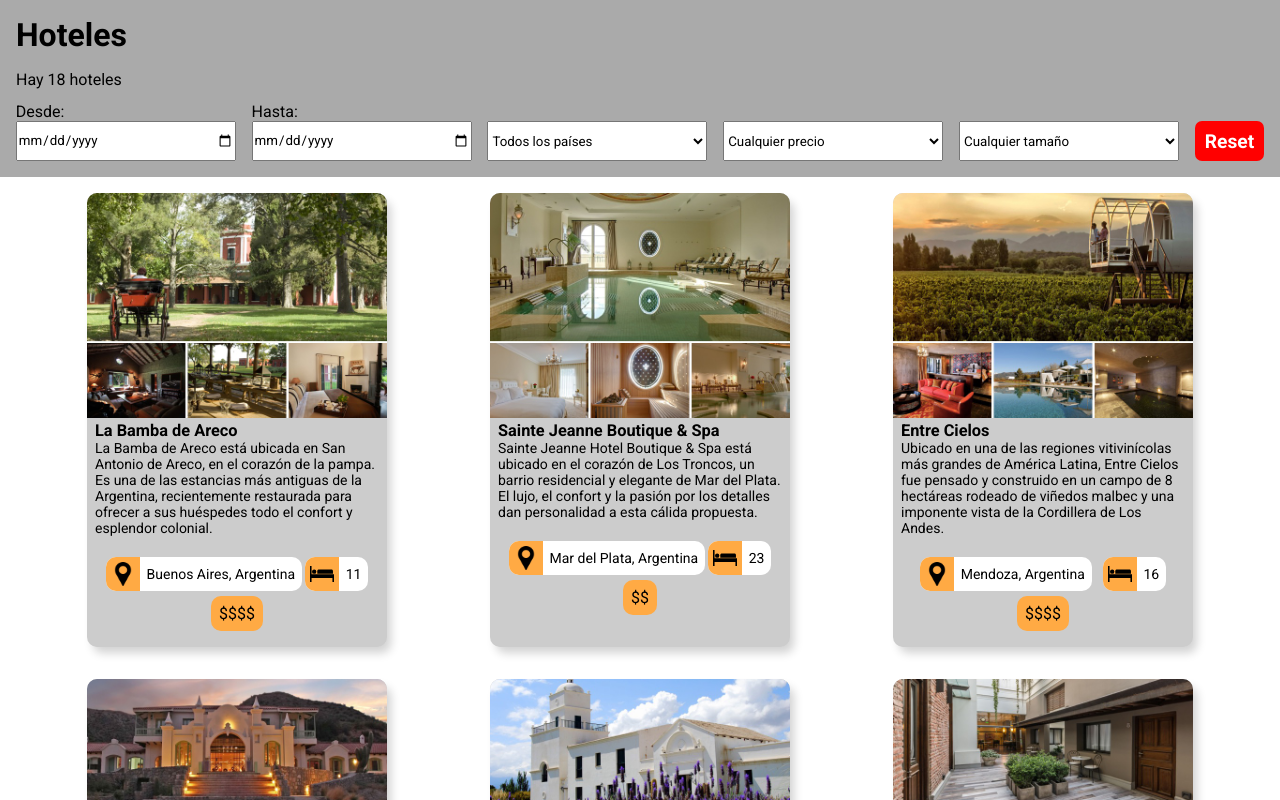
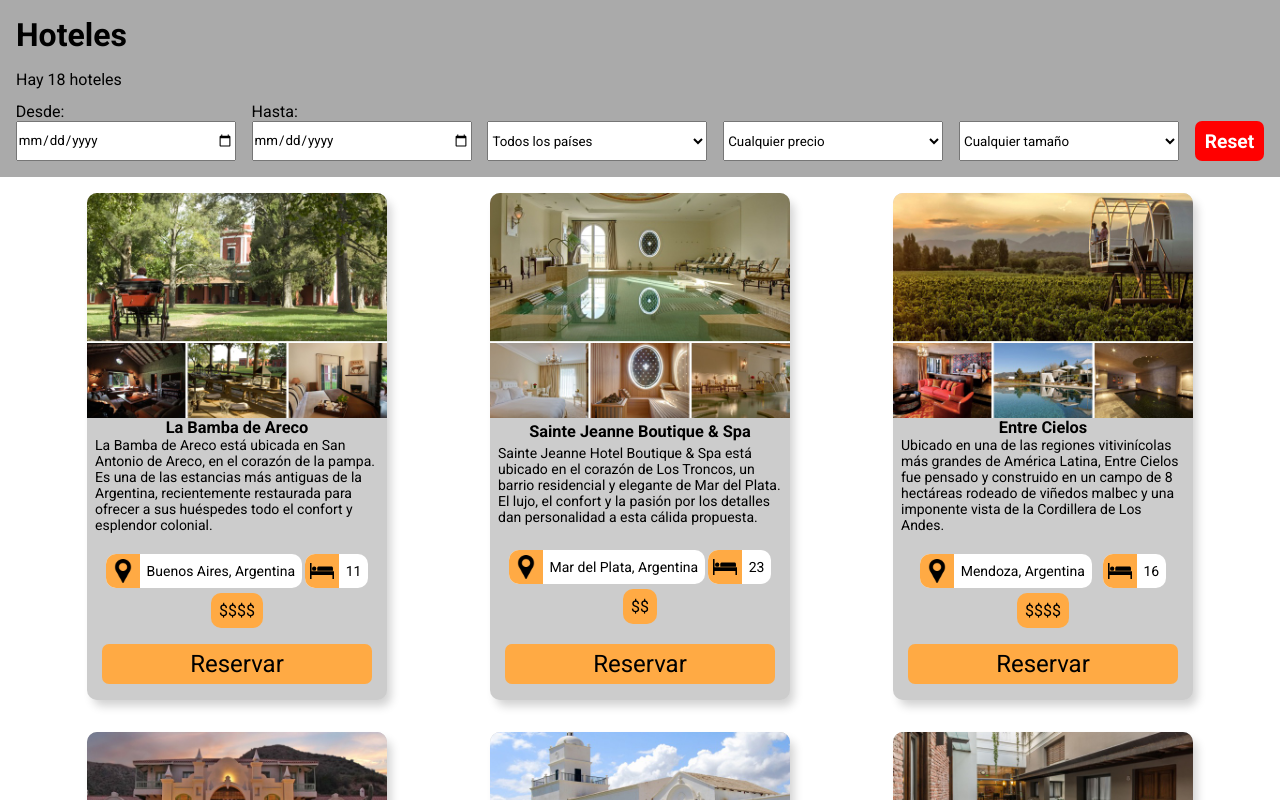
Before and after one commit to leoo1995/project-hotels, a React (Create React App) app: page / in a window 1280 px wide. Shown: the top 800 px of the page. Built offline with nearby package versions, Linux system fonts and the light colour scheme.

Commit message:
Reset button function

```diff
--- a/src/App.jsx
+++ b/src/App.jsx
@@ -32,9 +32,7 @@ const App = () => {
     );
     setInputDates(dateChanged);
   };
-  const changeCountry = value => setCountry({ value: value });
-  const changePrice = value => setPrice({ value: value });
-  const changeSize = value => setSize({ value: value });
+
   const resetFilters = () => {
     setSize(selectSize);
     setCountry(selectCountry);
@@ -64,15 +62,15 @@ const App = () => {
               <Date
                 key={d.id}
                 id={d.id}
-                value={d.value}
+                value={inputDates}
                 changeDate={changeDate}
               />
             </div>
           ))}
 
-          <SelectCountry value={country.value} changeCountry={changeCountry} />
-          <SelectPrice value={price.value} changePrice={changePrice} />
-          <SelectSize value={size.value} changeSize={changeSize} />
+          <SelectCountry value={[country, setCountry]} />
+          <SelectPrice value={[price, setPrice]} />
+          <SelectSize value={[size, setSize]} />
           <Reset resetFilters={resetFilters} />
         </div>
       </header>
--- a/src/components/Date.jsx
+++ b/src/components/Date.jsx
@@ -1,13 +1,18 @@
-import React, { useState } from "react";
+import React from "react";
 
 const Date = props => {
-  const [date, setDate] = useState("");
-
+  const dates = props.value;
+  let idDate = props.id;
   const handleChange = event => {
-    setDate(event.target.value);
     props.changeDate(props.id, event.target.value);
   };
-  return <input type="date" value={date} onChange={handleChange} />;
+  return (
+    <input
+      type="date"
+      value={dates[idDate - 1].value}
+      onChange={handleChange}
+    />
+  );
 };
 
 export default Date;
--- a/src/components/Hotel.jsx
+++ b/src/components/Hotel.jsx
@@ -8,6 +8,7 @@ const Hotel = props => {
       <h3>{props.name}</h3>
       <p>{props.description}</p>
       <HotelProperties {...props} />
+      <button className="btn-reserve">Reservar</button>
     </div>
   );
 };
--- a/src/components/Reset.jsx
+++ b/src/components/Reset.jsx
@@ -1,7 +1,9 @@
 import React from "react";
 import "../sass/Reset.scss";
 const Reset = props => {
-  const handleReset = () => props.resetFilters();
+  const handleReset = () => {
+    props.resetFilters();
+  };
   return (
     <button onClick={handleReset} className="btn reset">
       Reset
--- a/src/components/SelectCountry.jsx
+++ b/src/components/SelectCountry.jsx
@@ -1,14 +1,13 @@
-import React, { useState } from "react";
+import React from "react";
 import data from "../data.js";
 import setOptionsProperty from "../functions/setOptionsProperty.js";
 const SelectCountry = props => {
-  const [value, setValue] = useState("");
+  const [value, setValue] = props.value;
   const handleChange = event => {
-    setValue(event.target.value);
-    props.changeCountry(event.target.value);
+    setValue({ value: event.target.value });
   };
   return (
-    <select value={value} onChange={handleChange}>
+    <select value={value.value} onChange={handleChange}>
       <option value="">Todos los países</option>
       {setOptionsProperty("country", data).map(option => (
         <option key={option} value={option}>
--- a/src/components/SelectPrice.jsx
+++ b/src/components/SelectPrice.jsx
@@ -1,16 +1,16 @@
-import React, { useState } from "react";
+import React from "react";
 import setOptionsProperty from "../functions/setOptionsProperty.js";
 import data from "../data.js";
 import setPrice from "../functions/setPrice.js";
 const SelectPrice = props => {
-  const [value, setValue] = useState("");
+  const [value, setValue] = props.value;
   const handleChange = event => {
-    setValue(event.target.value);
-    props.changePrice(event.target.value);
+    setValue({ value: event.target.value });
+    // props.changePrice(event.target.value);
   };
 
   return (
-    <select value={value} onChange={handleChange}>
+    <select value={value.value} onChange={handleChange}>
       <option value="">Cualquier precio</option>
       {setOptionsProperty("price", data)
         .sort((a, b) => a - b)
--- a/src/components/SelectSize.jsx
+++ b/src/components/SelectSize.jsx
@@ -3,13 +3,12 @@ import data from "../data.js";
 import setOptionsProperty from "../functions/setOptionsProperty.js";
 import room from "../icons/bed.svg";
 const SelectSize = props => {
-  const [value, setValue] = useState("");
+  const [value, setValue] = props.value;
   const handleChange = event => {
-    setValue(event.target.value);
-    props.changeSize(event.target.value);
+    setValue({ value: event.target.value });
   };
   return (
-    <select value={value} onChange={handleChange}>
+    <select value={value.value} onChange={handleChange}>
       <option value="">Cualquier tamaño</option>
       <option value="small">Pequeño</option>
       <option value="medium">Mediano</option>
--- a/src/sass/Hotel.scss
+++ b/src/sass/Hotel.scss
@@ -9,6 +9,10 @@
   margin: 1rem;
   box-shadow: 5px 7px 10px -1px rgba(0, 0, 0, 0.18);
   background-color: #ccc;
+  display: flex;
+  flex-direction: column;
+  justify-content: space-between;
+  align-items: center;
   font: {
     family: Roboto;
     size: 14px;
@@ -26,3 +30,18 @@
     padding-inline: 0.5rem;
   }
 }
+.btn-reserve {
+  width: 90%;
+  height: 40px;
+  border: none;
+  border-radius: 7px;
+  margin-bottom: 1rem;
+  cursor: pointer;
+  background-color: #fa4;
+  font-size: 1.5rem;
+  transition: all 0.3s ease;
+  &:hover {
+    background-color: #c50;
+    color: white;
+  }
+}
--- a/src/sass/HotelProperties.scss
+++ b/src/sass/HotelProperties.scss
@@ -23,6 +23,7 @@ $properties-color-icon: #fa4;
   margin: 1rem;
   & > * {
     margin-top: 5px;
+    // margin-right: 5px;
   }
   .room {
     @include hotel-properties();
```
